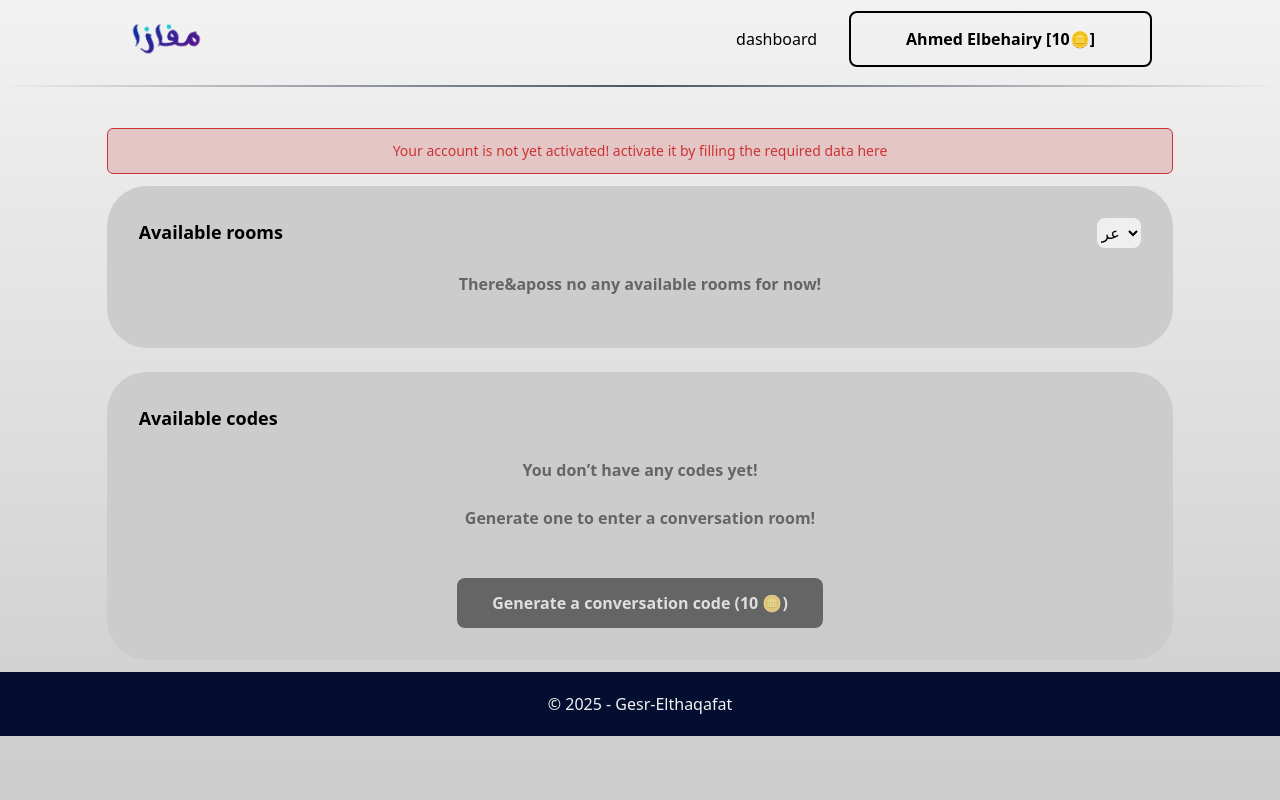
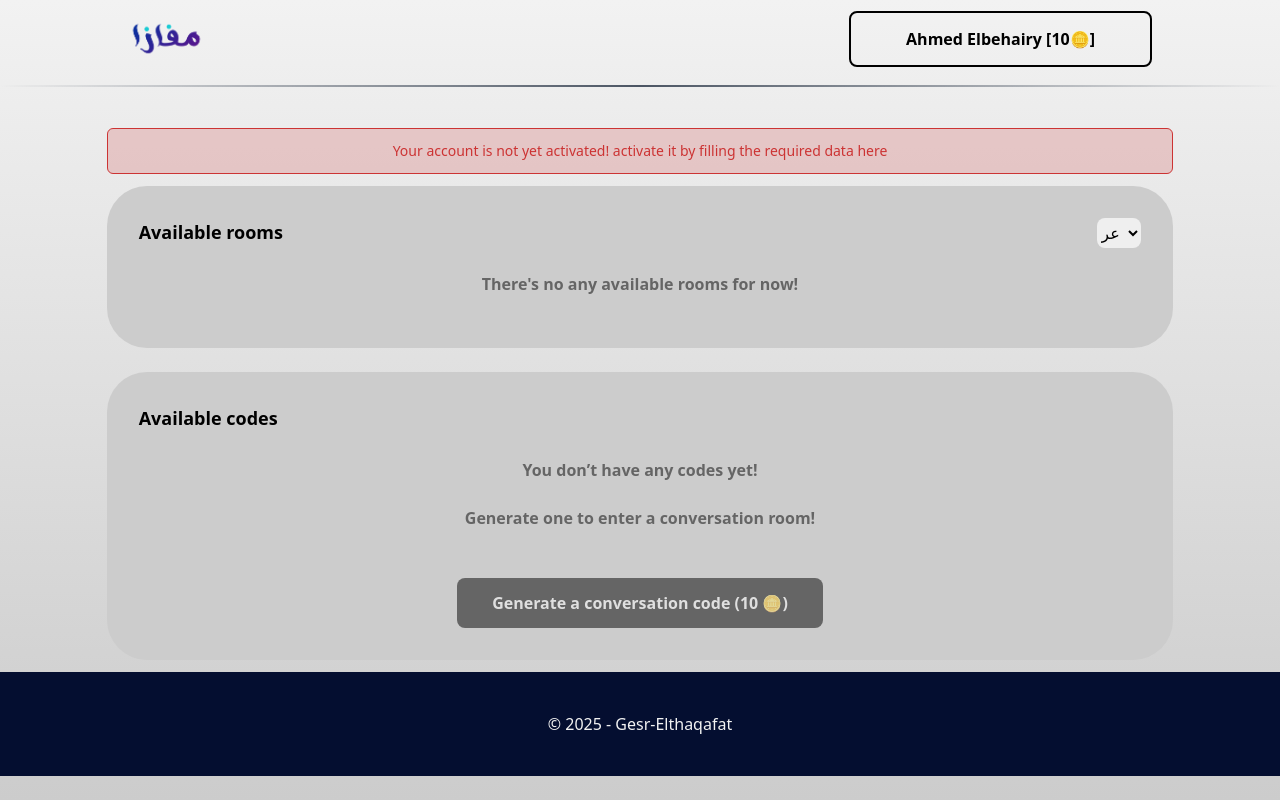
Before and after one commit to ahmed-elbehairy7/gesr-elthaqafat-student-web, a Next.js app: page /dashboard in a window 1280 px wide. Built offline with nearby package versions, Linux system fonts and the light colour scheme.

Commit message:
fixed the floating footer

```diff
--- a/app/layout.tsx
+++ b/app/layout.tsx
@@ -15,7 +15,7 @@ export default function RootLayout({
 }>) {
 	return (
 		<html lang="en">
-			<body className="w-full h-fit m-0 p-0">
+			<body className="w-full h-full m-0 p-0">
 				<div className="fixed -z-10 top-0 w-full h-full bg-gradient-to-t from-bright-two to-bright-one"></div>
 				<Suspense fallback={<Loading />}>{children}</Suspense>
 			</body>
--- a/components/footer.tsx
+++ b/components/footer.tsx
@@ -2,7 +2,7 @@ import React from "react";
 
 const Footer = () => {
 	return (
-		<footer className="w-full flex items-center justify-center bg-dark-one text-bright-one py-5">
+		<footer className="w-full flex items-center justify-center bg-dark-one text-bright-one py-10">
 			<p>© 2025 - Gesr-Elthaqafat</p>
 		</footer>
 	);
--- a/components/header.tsx
+++ b/components/header.tsx
@@ -3,7 +3,6 @@ import Logo from "@/assets/logo.png";
 import Image from "next/image";
 import Button from "./button";
 import MenuBar from "./menuBar";
-import Link from "next/link";
 
 const Header = () => {
 	const coins = 10; //backend todo get user coins
@@ -18,15 +17,9 @@ const Header = () => {
 				<div className="w-fit -m-6">
 					<Image src={Logo} alt="logo" width={125} />
 				</div>
-				<div className="flex flex-row items-center space-x-2 md:space-x-8">
-					<p className="font-semibold text-lg"></p>
+				<div className="flex flex-row items-center space-x-5">
+					<p className="md:hidden font-semibold text-lg">{coins}🪙</p>
 					<div className="hidden md:flex flex-row items-center space-x-2 md:space-x-8">
-						<Link
-							className="hover:text-primary-color hover:underline underline-offset-8"
-							href={"/dashboard"}
-						>
-							dashboard
-						</Link>
 						<Button
 							{...{
 								text: `${name} [${coins}🪙]`,
--- a/components/roomsContainer.tsx
+++ b/components/roomsContainer.tsx
@@ -54,7 +54,7 @@ const RoomsContainer = ({
 					{(disableAll || rooms.length == 0) && (
 						<div className="m-auto pb-5">
 							<p className="font-semibold text-center opacity-50">
-								There&aposs no any available rooms for now!
+								{"There's no any available rooms for now!"}
 							</p>
 						</div>
 					)}
```
